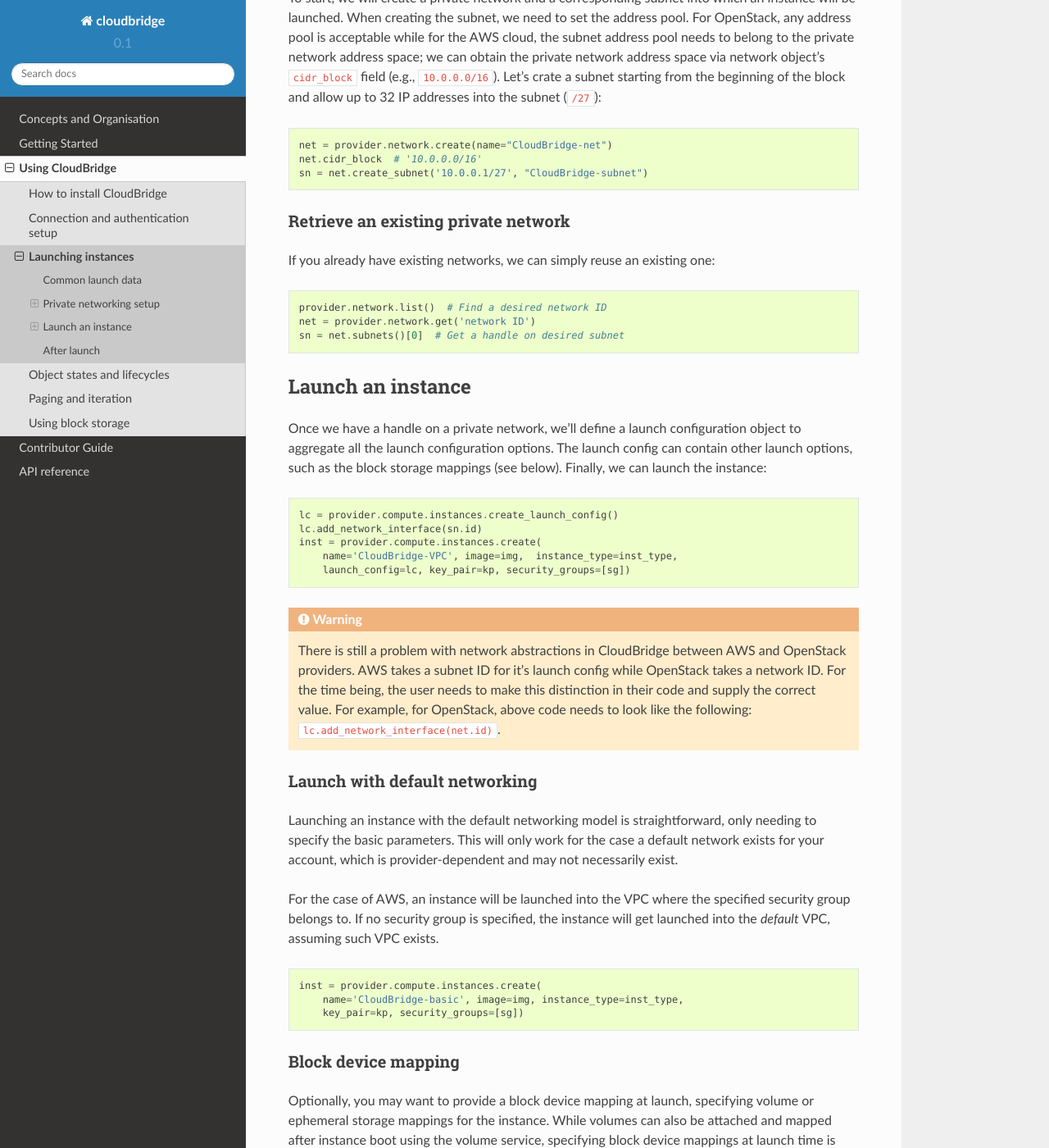
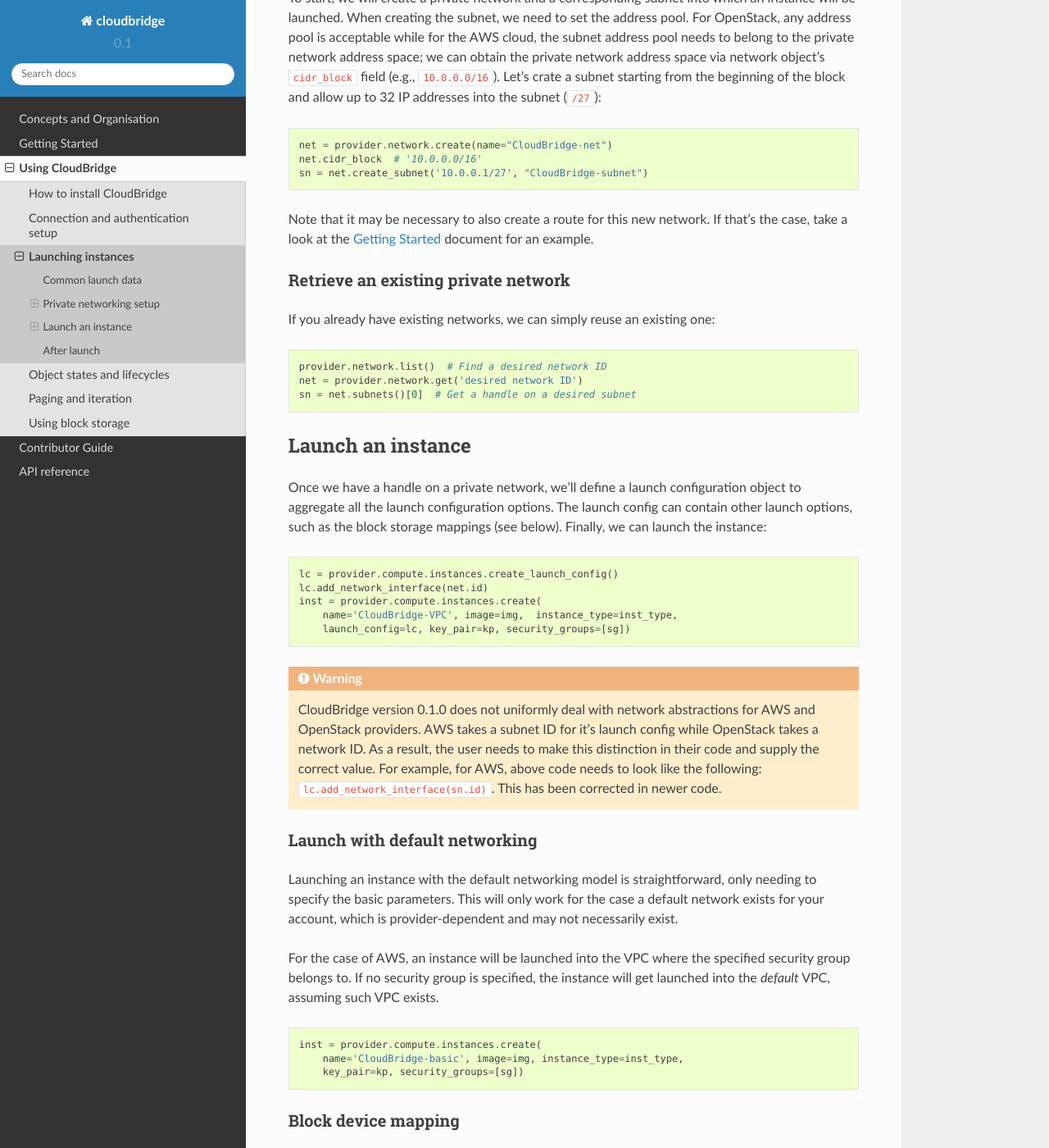
Before and after one commit to CloudVE/cloudbridge, a Sphinx documentation site: the page built from docs/topics/launch.rst, in a window 1280 px wide and 1400 px high, scrolled down 888 px. Shown: the whole window at 82% size. Built offline with Sphinx 7.4.7 and the Read the Docs theme 2.0.0, drawn with Linux system fonts in a browser that asks for light colours; some of the changed text lies outside the part shown.

Commit message:
Update the detailed launch docs page.

```diff
--- a/docs/topics/launch.rst
+++ b/docs/topics/launch.rst
@@ -51,6 +51,10 @@
     net.cidr_block  # '10.0.0.0/16'
     sn = net.create_subnet('10.0.0.1/27', "CloudBridge-subnet")
 
+Note that it may be necessary to also create a route for this new network. If
+that's the case, take a look at the
+`Getting Started <../getting_started.html>`_ document for an example.
+
 Retrieve an existing private network
 ~~~~~~~~~~~~~~~~~~~~~~~~~~~~~~~~~~~~
 If you already have existing networks, we can simply reuse an existing one:
@@ -58,8 +62,8 @@
 .. code-block:: python
 
     provider.network.list()  # Find a desired network ID
-    net = provider.network.get('network ID')
-    sn = net.subnets()[0]  # Get a handle on desired subnet
+    net = provider.network.get('desired network ID')
+    sn = net.subnets()[0]  # Get a handle on a desired subnet
 
 Launch an instance
 ------------------
@@ -71,19 +75,19 @@
 .. code-block:: python
 
     lc = provider.compute.instances.create_launch_config()
-    lc.add_network_interface(sn.id)
+    lc.add_network_interface(net.id)
     inst = provider.compute.instances.create(
         name='CloudBridge-VPC', image=img,  instance_type=inst_type,
         launch_config=lc, key_pair=kp, security_groups=[sg])
 
 .. warning::
 
-    There is still a problem with network abstractions in CloudBridge between
-    AWS and OpenStack providers. AWS takes a subnet ID for it's launch config
-    while OpenStack takes a network ID. For the time being, the user needs to
-    make this distinction in their code and supply the correct value.
-    For example, for OpenStack, above code needs to look like the following:
-    ``lc.add_network_interface(net.id)``.
+    CloudBridge version 0.1.0 does not uniformly deal with network abstractions
+    for AWS and OpenStack providers. AWS takes a subnet ID for it's launch
+    config while OpenStack takes a network ID. As a result, the user needs to
+    make this distinction in their code and supply the correct value. For
+    example, for AWS, above code needs to look like the following:
+    ``lc.add_network_interface(sn.id)``. This has been corrected in newer code.
 
 Launch with default networking
 ~~~~~~~~~~~~~~~~~~~~~~~~~~~~~~
@@ -130,11 +134,9 @@
 .. code-block:: python
 
     # Wait until ready
-    inst.wait_till_ready()
+    inst.wait_till_ready()  # This is a blocking call
     inst.state
     # 'running'
-    inst.public_ips
-    # [u'54.166.125.219']
 
 Depending on the provider's networking setup, it may be necessary to explicitly
 assign a floating IP address to your instance. This can be done as follows:
@@ -143,5 +145,8 @@
 
     # List all the IP addresses and find the desired one
     provider.network.floating_ips()
-    # Assign the IP to the instance
+    # Assign the desired IP to the instance
     inst.add_floating_ip('149.165.168.143')
+    inst.refresh()
+    inst.public_ips
+    # [u'149.165.168.143']
```
